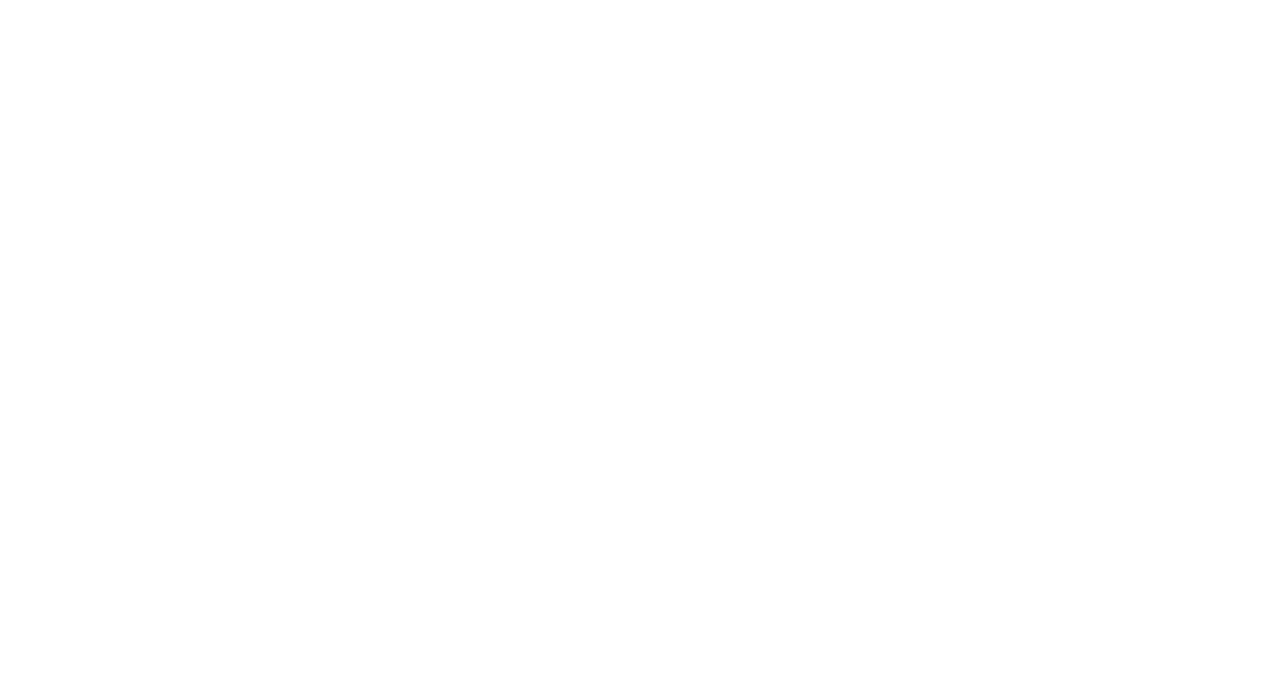
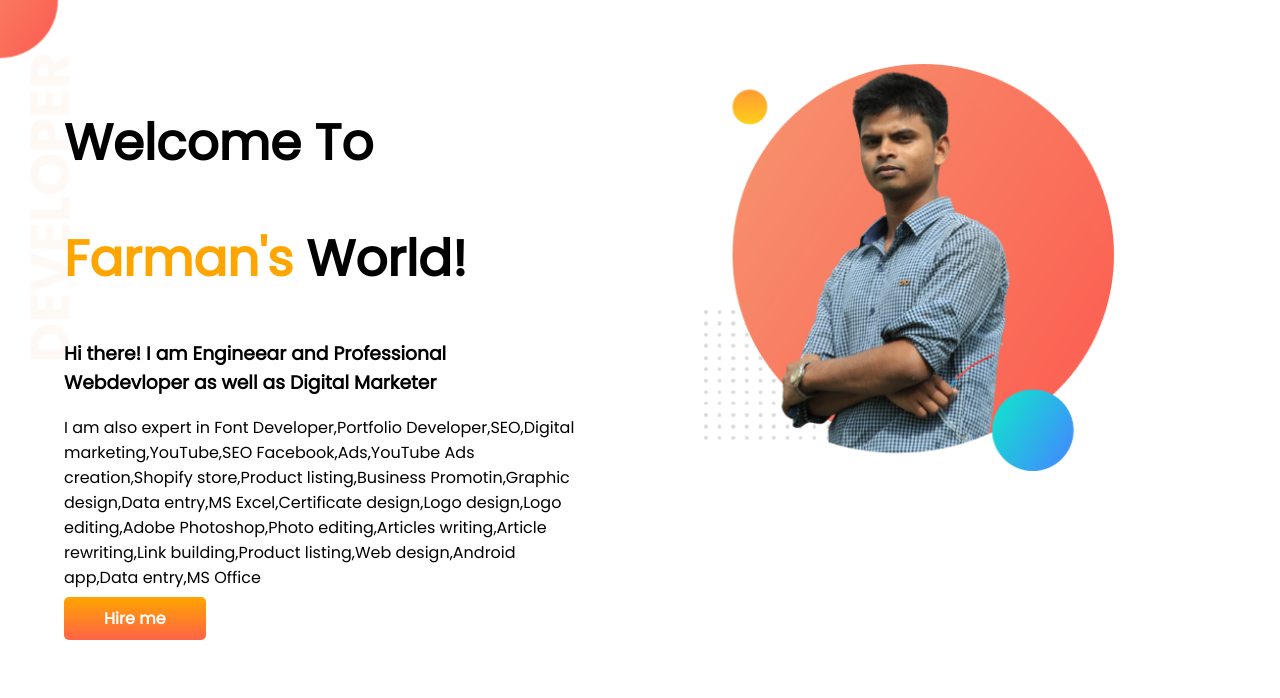
Before and after one commit to Farman24476/developer-portfolio, a plain HTML site: page index.html in a window 1280 px wide. Drawn offline with Linux system fonts and the light colour scheme.

Commit message:
section added

```diff
--- a/index.html
+++ b/index.html
@@ -1,13 +1,35 @@
 <!DOCTYPE html>
 <html lang="en">
+
 <head>
    <meta charset="UTF-8">
    <meta http-equiv="X-UA-Compatible" content="IE=edge">
    <meta name="viewport" content="width=device-width, initial-scale=1.0">
    <title>Farman Portfolio</title>
+   <link rel="preconnect" href="https://fonts.googleapis.com">
+   <link rel="preconnect" href="https://fonts.gstatic.com" crossorigin>
+   <link href="https://fonts.googleapis.com/css2?family=Poppins&display=swap" rel="stylesheet">
    <link rel="stylesheet" href="style.css">
 </head>
+
 <body>
+   <section class="top-banner">
+      <div class="half-width">
+         <h1>Welcome To</h1>
+         <h1><span class="orange-color">Farman's</span> World!</h1>
+         <h3>Hi there! I am Engineear and Professional Webdevloper as well as Digital Marketer</h3>
+         <p>I am also expert in Font Developer,Portfolio Developer,SEO,Digital marketing,YouTube,SEO
+            Facebook,Ads,YouTube
+            Ads creation,Shopify store,Product listing,Business Promotin,Graphic design,Data entry,MS Excel,Certificate
+            design,Logo design,Logo editing,Adobe Photoshop,Photo editing,Articles writing,Article rewriting,Link
+            building,Product listing,Web design,Android app,Data entry,MS Office</p>
+         <a class="link-button" target="_blank" href="https://www.linkedin.com/feed/">Hire me</a>
+      </div>
+      <div class="half-width">
+         <img src="images/farman-developer.png" alt="">
+      </div>
+   </section>
 
 </body>
+
 </html>
--- a/style.css
+++ b/style.css
@@ -0,0 +1,40 @@
+body {
+   font-family: 'Poppins', sans-serif;
+   margin: 0;
+}
+
+h1 {
+   font-size: 50px;
+}
+
+.orange-color {
+   color: orange;
+}
+
+section {
+   display: flex;
+}
+
+.half-width {
+   width: 50%;
+   padding: 5%;
+}
+
+.half-width img {
+   width: 80%;
+}
+
+.link-button {
+   text-decoration: none;
+   background-image: linear-gradient(orange, tomato);
+   color: white;
+   font-weight: 700;
+   padding: 10px 40px;
+   border-radius: 5px;
+
+}
+
+.top-banner {
+   background-image: url(images/top-banner.png);
+   background-repeat: no-repeat;
+}
```
Also changed, not shown: images/dream-bg.png (added), images/exp-bg.png (added), images/farman-developer.png (added), images/jhankar.png (added), images/jhankar2.png (added), images/my-bg.png (added), images/my-bg2.png (added), images/top-banner.png (added), 7 other files.
